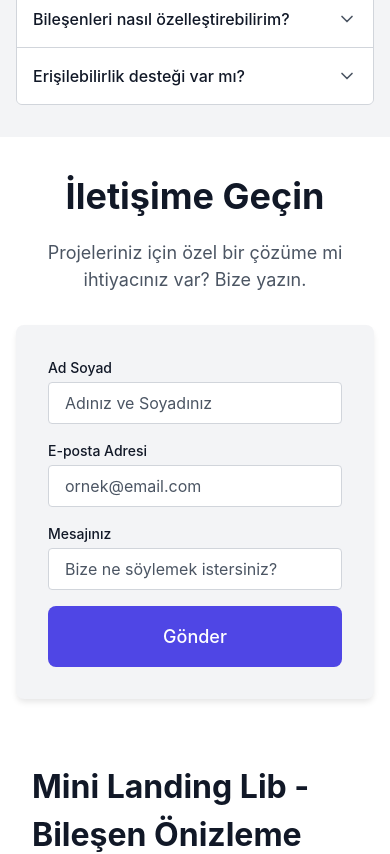
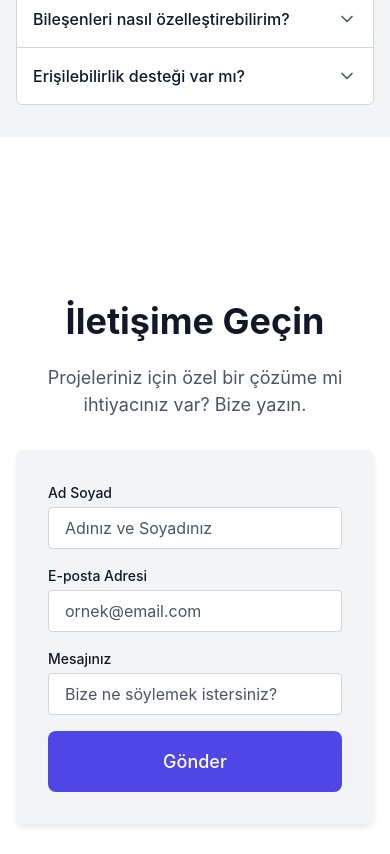
Before and after one commit to Omer26-26/enoca, a React (Vite) app: page / in a window 390 px wide. Shown: the part 3720-4574 px from the top of the page. Built offline with nearby package versions, Linux system fonts and the light colour scheme.

Commit message:
feat: apply Flexbox centering to Contact section with responsive padding

```diff
--- a/src/components/sections/Contact/Contact.module.scss
+++ b/src/components/sections/Contact/Contact.module.scss
@@ -2,6 +2,10 @@
 @use '../../../styles/mixins' as *;
 
 .contact {
+    display: flex;
+    justify-content: center;
+    align-items: center;
+    min-height: 100vh;
     padding: var(--spacing-xl) 0;
     background-color: var(--background-color);
 }
@@ -11,6 +15,10 @@
     max-width: 600px;
     width: 100%;
     margin: 0 auto;
+
+    @include mobile {
+        padding: 0 1rem;
+    }
 }
 
 .header {
```
